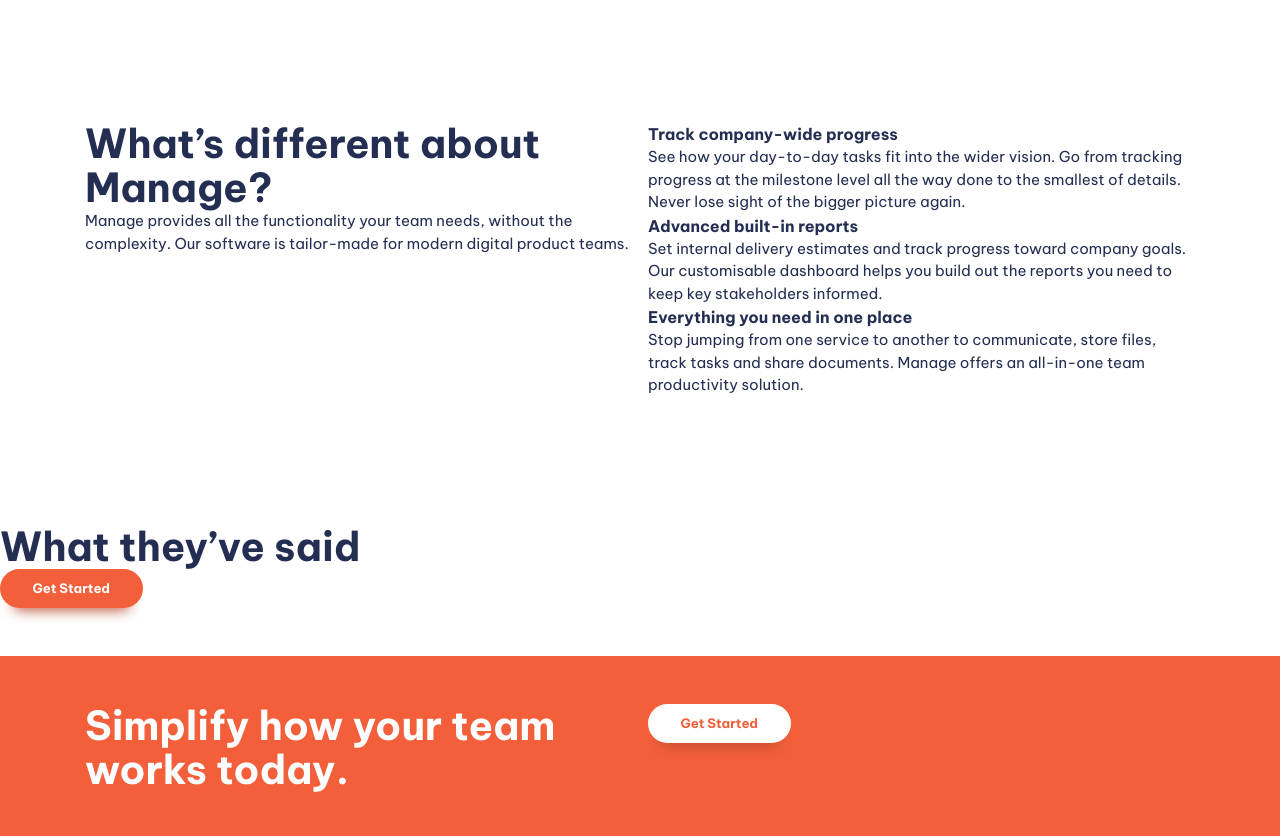
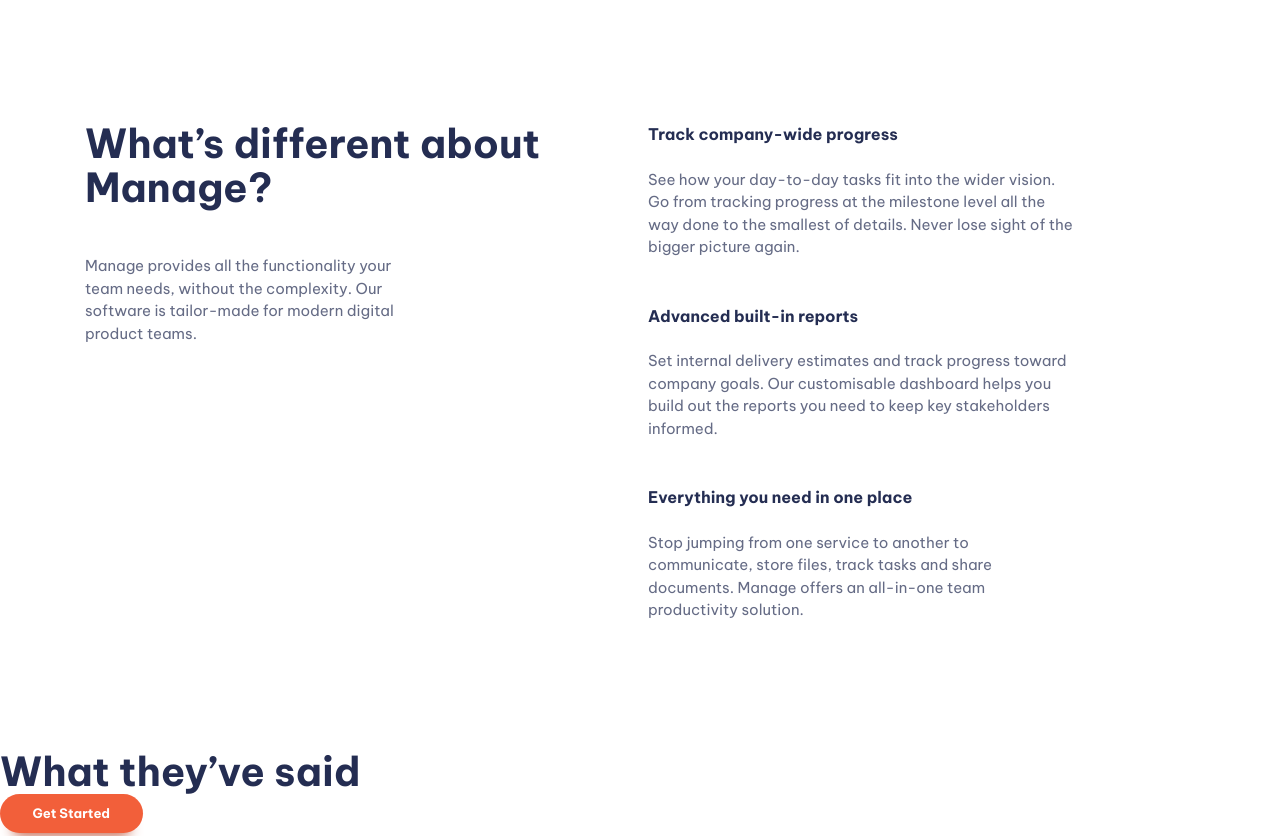
Before and after one commit to francobwogo/fem-manage-landing-page, a website built with Vite: page index.html in a window 1280 px wide. Shown: the part 700-1536 px from the top of the page. Built offline with nearby package versions, Linux system fonts and the light colour scheme.

Commit message:
Updated index.html and style.css

```diff
--- a/index.html
+++ b/index.html
@@ -40,7 +40,7 @@
     <section class="padding-block-900">
       <div class="container">
         <div class="even-columns">
-          <div>
+          <div class="flow">
             <h1 class="fs-primary-heading fw-bold">
               Bring everyone together to build better products.
             </h1>
@@ -58,7 +58,7 @@
     <section class="padding-block-900">
       <div class="container">
         <div class="even-columns">
-          <div>
+          <div class="flow">
             <h2 class="fs-secondary-heading fw-bold">What’s different about Manage?</h2>
             <p>Manage provides all the functionality your team needs, without
               the complexity. Our software is tailor-made for modern digital
@@ -66,28 +66,35 @@
             </p>
           </div>
           <div>
-            <ul role="list">
+            <ul class="numbered-items | flow" role="list">
               <li>
+                <div class="flow" style="--flow-spacer: 1.5em">
                   <h3 class="fs-600 fw-bold">Track company-wide progress</h3>
-                <p>
+                  <p data-width="wide">
                     See how your day-to-day tasks fit into the wider vision.
                     Go from tracking progress at the milestone level all the way done to the smallest of details.
                     Never lose sight of the bigger picture again.
                   </p>
+                </div>
               </li>
               <li>
+                <div class="flow" style="--flow-spacer: 1.5em">
                   <h3 class="fs-600 fw-bold">Advanced built-in reports</h3>
-                <p>
+                  <p data-width="wide">
                     Set internal delivery estimates and track progress toward company goals.
-                  Our customisable dashboard helps you build out the reports you need to keep key stakeholders informed.
+                    Our customisable dashboard helps you build out the reports you need to keep key stakeholders
+                    informed.
                   </p>
+                </div>
               </li>
               <li>
+                <div class="flow" style="--flow-spacer: 1.5em">
                   <h3 class="fs-600 fw-bold">Everything you need in one place</h3>
-                <p>
+                  <p data-width="wide">
                     Stop jumping from one service to another to communicate, store files,
                     track tasks and share documents. Manage offers an all-in-one team productivity solution.
                   </p>
+                </div>
               </li>
             </ul>
           </div>
@@ -129,7 +136,7 @@
         </div>
         <div>
           <nav class="footer-nav">
-            <ul aria-label="Footer" role="list">
+            <ul class="flow" style="--flow-spacer: 1.5em" aria-label="Footer" role="list">
               <li><a href="#">Home</a></li>
               <li><a href="#">Pricing</a></li>
               <li><a href="#">Products</a></li>
--- a/style.css
+++ b/style.css
@@ -128,6 +128,15 @@
   color: var(--clr-primary-400);
 }
 
+p:not([class]) {
+  opacity: 0.7;
+  max-width: 32ch;
+}
+
+p[data-width="wide"] {
+  max-width: 42ch;
+}
+
 /* button */
 
 .button {
@@ -176,9 +185,6 @@
 .mobile-nav-toggle {
   display: none;
 }
-
-
-
 
 .nav-list {
   font-size: var(--fs-nav);
@@ -266,6 +272,10 @@
 
   width: min(var(--max-width), 100% - (var(--padding) * 2));
   margin-inline: auto;
+}
+
+:where(.flow :not(:first-child)) {
+  margin-top: var(--flow-spacer, 3em);
 }
 
 .even-columns {
```
Lines whose indentation alone changed are shown as unchanged.
